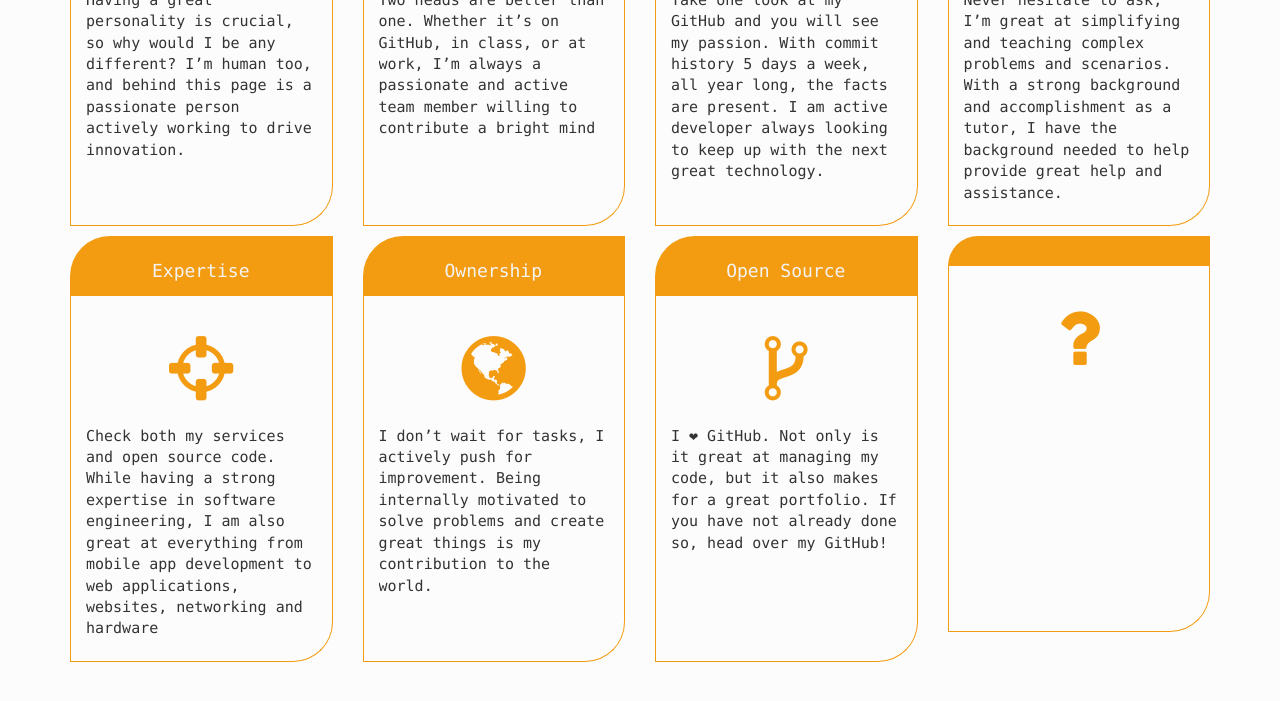
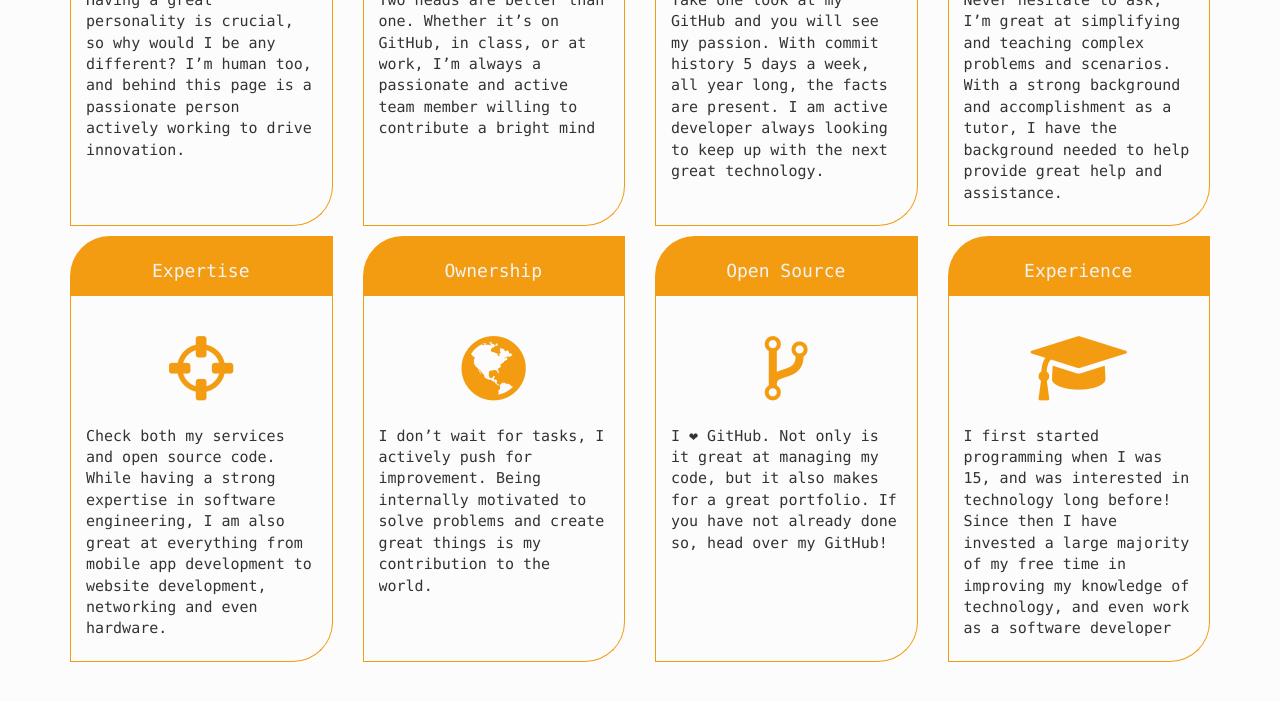
Before and after one commit to trentrand/TrentRand.com, a Jekyll site: the page built from index.html, in a window 1280 px wide and 900 px high, scrolled down 1291 px, cut to the strip 0-828 px from the top of the window. Shown: the top 701 px of the strip. Built offline with Jekyll 4.4.1, drawn with Linux system fonts in a browser that asks for light colours; nearby versions of some CDN libraries; some web fonts are replaced.

Commit message:
Added last trait
+ “Experience” trait
~ grammatical changes of “Expertise” trait

```diff
--- a/_config.yml
+++ b/_config.yml
@@ -57,16 +57,16 @@ features_thumbs:
     description: "Never hesitate to ask, I’m great at simplifying and teaching complex problems and scenarios. With a strong background and accomplishment as a tutor, I have the background needed to help provide great help and assistance."
   - title: "Expertise"
     icon: "crosshairs"
-    description: "Check both my services and open source code.  While having a strong expertise in software engineering, I am also great at everything from mobile app development to web applications, websites, networking and hardware"
+    description: "Check both my services and open source code.  While having a strong expertise in software engineering, I am also great at everything from mobile app development to website development, networking and even hardware."
   - title: "Ownership"
     icon: "globe"
     description: "I don’t wait for tasks, I actively push for improvement. Being internally motivated to solve problems and create great things is my contribution to the world."
   - title: "Open Source"
     icon: "code-fork"
     description: "I ❤︎ GitHub. Not only is it great at managing my code, but it also makes for a great portfolio. If you have not already done so, head over my GitHub!"
-  - title: ""
-    icon: "question"
-    description: ""
+  - title: "Experience"
+    icon: "graduation-cap"
+    description: "I first started programming when I was 15, and was interested in technology long before! Since then I have invested a large majority of my free time in improving my knowledge of technology, and even work as a software developer at PerfOpt!"
 
 # Blockquote
 # -------------------------
```
